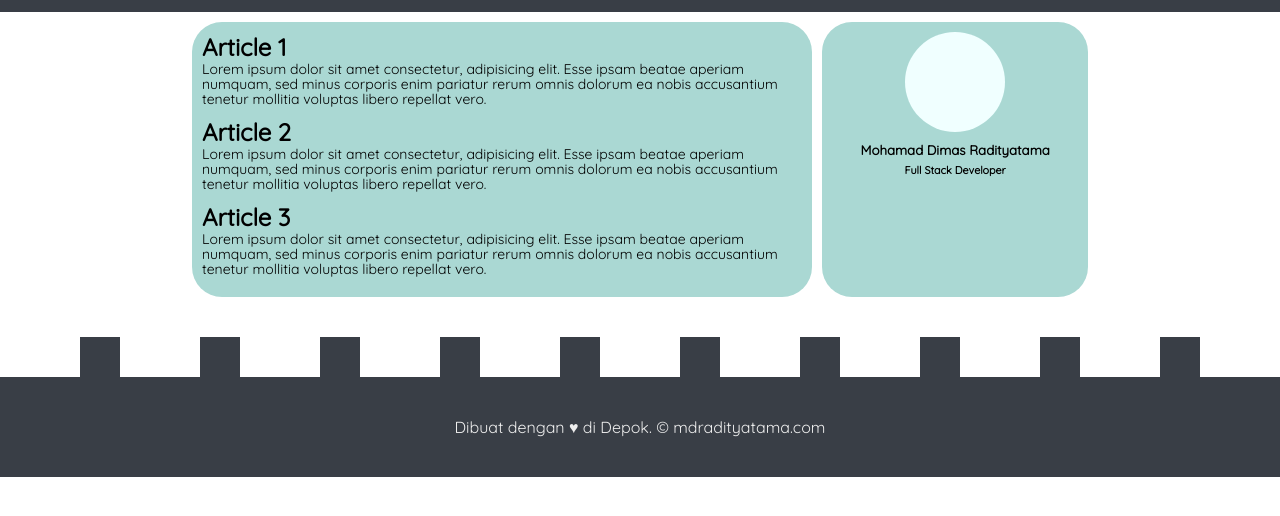
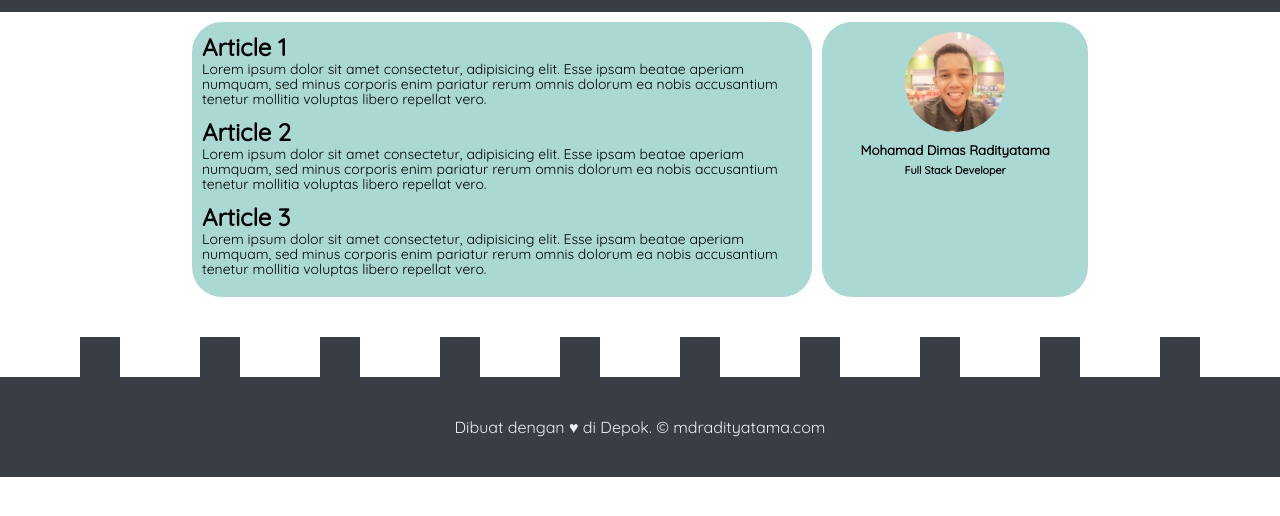
Before and after one commit to mdradityatama/Submission-Dicoding-BDPW, a plain HTML site: page index.html in a window 1280 px wide. Shown: the part 38-554 px from the top of the page. Drawn offline with Linux system fonts and the light colour scheme; the site is published under a folder, as on GitHub Pages, so addresses that start at the root find nothing.

Commit message:
memperbaiki url path foto profile

```diff
--- a/assets/style.css
+++ b/assets/style.css
@@ -120,7 +120,7 @@ main aside .foto-profile {
   background-color: azure;
   overflow: hidden;
   margin: 10px 0;
-  background-image: url('/assets/profile.jpg');
+  background-image: url('profile.jpg');
   background-size: cover;
 }
 
```
